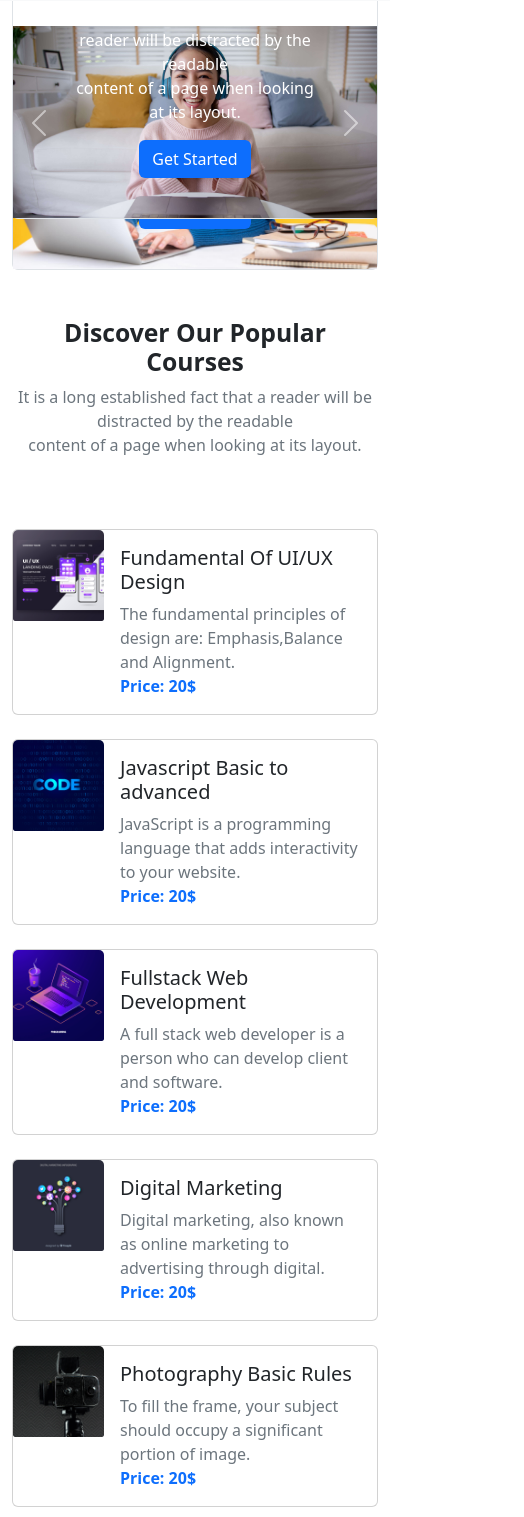
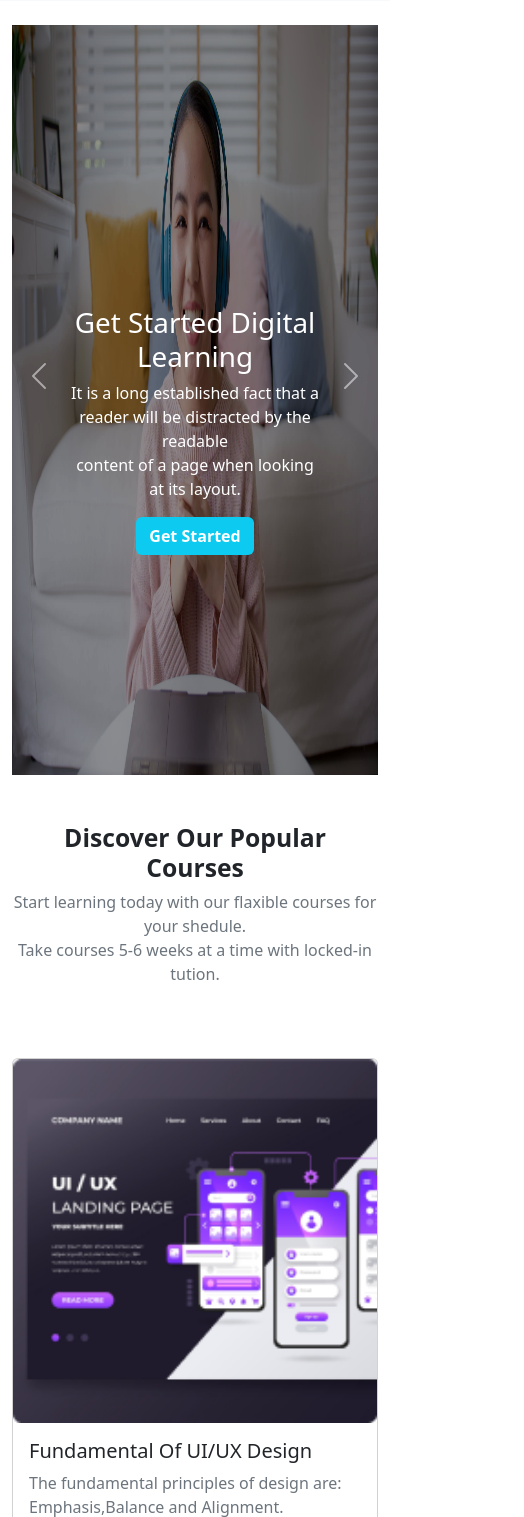
Before and after one commit to samiaurmee/assignment3-TeleSchool, a plain HTML site: page index.html in a window 390 px wide. Shown: the part 71-1588 px from the top of the page, 524 px wide, since content can reach past the window. Drawn offline with nearby package versions, Linux system fonts and the light colour scheme.

Commit message:
making responsive

```diff
--- a/index.html
+++ b/index.html
@@ -56,14 +56,15 @@
         </nav>
         <!-- navbar end -->
         <!-- slider start -->
-        <section class="mt-5">
-            <div id="carouselExampleCaptions" class="carousel slide" data-bs-ride="false">
+        <section class="mt-5" id="Home">
+            <div id="carouselExampleCaptions" class="carousel slide" data-ride="carousel">
                 <div class="carousel-inner">
-                    <div class="carousel-item active border rounded pt-5">
+                    <!-- slide-1 -->
+                    <div class="carousel-item active  pt-5">
                         <div>
-                            <img src="images/cover/cover-1.png" class="d-block w-100 h-100" alt="...">
+                            <img src="images/cover/cover-1.png" class="d-block w-100 image" alt="First slide">
                         </div>
-                        <div class="carousel-caption text-white">
+                        <div class="carousel-caption text-white" id="my-carousel-text">
                             <h1>Get Started Digital
                                 <br>
                                 Learning
@@ -75,11 +76,31 @@
                             <div class="btn bg-info text-white fw-bold">Get Started</div>
                         </div>
                     </div>
-                    <div class="carousel-item active border rounded pt-5">
+                    <!-- slide-2 -->
+                    <div class="carousel-item active  pt-5">
                         <div>
-                            <img src="images/cover/cover-2.jpg" class="d-block w-100 h-100" alt="...">
+                            <img src="images/cover/cover-2.jpg" class="d-block w-100 image" alt="Second slide">
                         </div>
-                        <div class="carousel-caption  text-white">
+                        <div class="carousel-caption  text-white" id="my-carousel-text">
+                            <h1>Get Started Digital
+                                <br>
+                                Learning
+                            </h1>
+                            <p>It is a long established fact that a reader will be distracted by
+                                the readable
+                                <br>
+                                content of a page when looking at its layout.
+                            </p>
+                            <div class="btn bg-info text-white fw-bold">Get Started</div>
+
+                        </div>
+                    </div>
+                    <!-- slide-3 -->
+                    <div class="carousel-item active  pt-5">
+                        <div>
+                            <img src="images/cover/cover-3.jpg" class="d-block w-100 image" alt="Third slide">
+                        </div>
+                        <div class="carousel-caption text-white" id="my-carousel-text">
                             <h1>Get Started Digital
                                 <br>
                                 Learning
@@ -88,29 +109,12 @@
                                 <br>
                                 content of a page when looking at its layout.
                             </p>
-                            <div class="btn bg-primary text-white">Get Started</div>
+                            <div class="btn bg-info text-white fw-bold">Get Started</div>
 
                         </div>
                     </div>
-                    <div class="carousel-item active border rounded pt-5">
-                        <div>
-                            <img src="images/cover/cover-3.jpg" class=" d-block w-100 h-100" alt="...">
-                        </div>
-                        <div class="carousel-caption text-white">
-                            <h1>Get Started Digital
-                                <br>
-                                Learning
-                            </h1>
-                            <p>It is a long established fact that a reader will be distracted by the readable
-                                <br>
-                                content of a page when looking at its layout.
-                            </p>
-                            <div class="btn bg-primary text-white">Get Started</div>
+                </div>
 
-                        </div>
-                    </div>
-
-                </div>
                 <button class="carousel-control-prev" type="button" data-bs-target="#carouselExampleCaptions"
                     data-bs-slide="prev">
                     <span class="carousel-control-prev-icon" aria-hidden="true"></span>
@@ -121,6 +125,7 @@
                     <span class="carousel-control-next-icon" aria-hidden="true"></span>
                     <span class="visually-hidden">Next</span>
                 </button>
+
             </div>
         </section>
         <!-- slider end -->
@@ -133,20 +138,20 @@
                     <br>
                     Courses
                 </h2>
-                <p class="text-secondary">It is a long established fact that a reader will be distracted by the readable
+                <p class="text-secondary">Start learning today with our flaxible courses for your shedule.
                     <br>
-                    content of a page when looking at its layout.
+                    Take courses 5-6 weeks at a time with locked-in tution.
                 </p>
 
             </div>
-            <div class="row row-cols-1 row-cols-md-2 row-cols-lg-2 g-4 mt-5">
+            <div class="row row-cols-1 row-cols-md-1 row-cols-lg-2 g-4 mt-5">
                 <!-- course-1 -->
                 <div class="col">
-                    <div class="card d-flex flex-row">
-                        <div class="w-25">
+                    <div class="card d-flex flex-lg-row flex-md-row flex-sm-row ">
+                        <div class="w-lg-25 w-sm-50">
                             <img src="images/course/course-1.png" class="card-img-top" alt="...">
                         </div>
-                        <div class="card-body w-75">
+                        <div class="card-body w-lg-75 w-sm-50">
                             <h5 class="card-title">Fundamental Of UI/UX Design</h5>
                             <p class="card-text text-secondary">The fundamental principles of design are:
                                 Emphasis,Balance and Alignment.
@@ -158,8 +163,8 @@
                 </div>
                 <!-- course-2 -->
                 <div class="col">
-                    <div class="card d-flex flex-row">
-                        <div class="w-25">
+                    <div class="card d-flex flex-lg-row flex-md-row flex-sm-row">
+                        <div class="w-lg-25 w-sm-50">
                             <img src="images/course/course-2.png" class="card-img-top" alt="...">
                         </div>
                         <div class="card-body w-75">
@@ -174,8 +179,8 @@
                 </div>
                 <!-- course-3 -->
                 <div class="col">
-                    <div class="card d-flex flex-row">
-                        <div class="w-25">
+                    <div class="card d-flex flex-lg-row flex-md-row flex-sm-row">
+                        <div class="w-lg-25 w-sm-50">
                             <img src="images/course/course-3.png" class="card-img-top" alt="...">
                         </div>
                         <div class="card-body w-75">
@@ -190,8 +195,8 @@
                 </div>
                 <!-- course-4 -->
                 <div class="col">
-                    <div class="card d-flex flex-row">
-                        <div class="w-25">
+                    <div class="card d-flex flex-lg-row flex-md-row flex-sm-row">
+                        <div class="w-lg-25 w-sm-50">
                             <img src="images/course/course-4.png" class="card-img-top" alt="...">
                         </div>
                         <div class="card-body w-75">
@@ -206,8 +211,8 @@
                 </div>
                 <!-- course-5 -->
                 <div class="col">
-                    <div class="card d-flex flex-row">
-                        <div class="w-25">
+                    <div class="card d-flex flex-lg-row flex-md-row flex-sm-row">
+                        <div class="w-lg-25 w-sm-50">
                             <img src="images/course/course-5.png" class="card-img-top" alt="...">
                         </div>
                         <div class="card-body w-75">
@@ -222,8 +227,8 @@
                 </div>
                 <!-- course-6 -->
                 <div class="col">
-                    <div class="card d-flex flex-row">
-                        <div class="w-25">
+                    <div class="card d-flex flex-lg-row flex-md-row flex-sm-row">
+                        <div class="w-lg-25 w-sm-50">
                             <img src="images/course/course-6.png" class="card-img-top" alt="...">
                         </div>
                         <div class="card-body w-75">
@@ -240,14 +245,15 @@
 
         </section>
         <!-- courses end -->
-        <!-- courses option -->
+        <!-- courses option start-->
         <div class="text-center mt-5">
             <button class="btn btn-info text-white fw-bold p-3">See More Courses</button>
         </div>
-        <!-- Explore The learning Institute -->
+        <!-- courses option end-->
+        <!-- Explore The learning Institute start-->
         <section class="container mt-5" id="Deals">
-            <div class="card mb-3 flex flex-row align-items-center">
-                <div class="w-50">
+            <div class="card mb-3 flex flex-sm-column flex-md-row align-items-lg-center">
+                <div class="w-xl-50 h-sm-50">
                     <img src="images/working.png" class="card-img-top" alt="...">
                 </div>
                 <div class="card-body w-50 ms-5">
@@ -281,8 +287,8 @@
                 </div>
             </div>
         </section>
-
-        <!-- about successful student -->
+        <!-- Explore The learning Institute end-->
+        <!-- about successful student start-->
         <section class="container mt-5" id="Success">
             <div>
                 <h1>Meet Our Successful
@@ -336,7 +342,8 @@
                 <button class="btn btn-info text-white fw-bold ">View All</button>
             </div>
         </section>
-        <!-- Frequently Asked Questions -->
+        <!-- about successful student end-->
+        <!-- Frequently Asked Questions start-->
         <section class="container mt-5" id="About">
             <div class="text-center">
                 <h1>Frequently Asked Questions</h1>
@@ -418,8 +425,9 @@
                 </div>
             </div>
         </section>
-        <!-- joining section -->
-        <section class="container mt-5" id="Register">
+        <!-- Frequently Asked Questions end -->
+        <!-- joining section start -->
+        <section class="container mt-5 " id="Register">
             <div class="card">
                 <div class="card-body bg-info d-flex flex-row justify-content-between p-5">
                     <div>
@@ -434,20 +442,19 @@
                             data-target="#exampleModalLong">
                             Register Now
                         </button>
-
                         <!-- Modal -->
-                        <div class="modal" id="exampleModalLong" tabindex="-1" role="dialog"
-                            aria-labelledby="exampleModalLongTitle" aria-hidden="true">
+                        <div class="modal" id="exampleModal" tabindex="-1" role="dialog"
+                            aria-labelledby="exampleModalLabel" aria-hidden="true">
                             <div class="modal-dialog" role="document">
                                 <div class="modal-content">
                                     <div class="modal-header">
-                                        <h5 class="modal-title" id="exampleModalLongTitle">Modal title</h5>
+                                        <h5 class="modal-title" id="exampleModalLabel">Modal title</h5>
                                         <button type="button" class="close" data-dismiss="modal" aria-label="Close">
                                             <span aria-hidden="true">&times;</span>
                                         </button>
                                     </div>
                                     <div class="modal-body">
-                                        ...
+                                        Want to Register?
                                     </div>
                                     <div class="modal-footer">
                                         <button type="button" class="btn btn-secondary"
@@ -458,12 +465,14 @@
                             </div>
                         </div>
                         <!-- modal end -->
+
                     </div>
                 </div>
             </div>
         </section>
-        <!-- trusted by companies -->
-        <section class="container mt-5">
+        <!-- joining end -->
+        <!-- trusted by companies start -->
+        <section class="container mt-5 d-none d-lg-block">
             <div class="text-center">
                 <h1 class="fw-semibold">Trusted by over 800+ companies</h1>
             </div>
@@ -475,9 +484,10 @@
             </div>
 
         </section>
+        <!-- trusted by companies end-->
     </main>
-    <!-- footer -->
-    <section class="container mt-5">
+    <!-- footer start-->
+    <section class="mt-5">
         <footer class="bg-dark text-center text-white">
             <!-- Grid container start -->
             <div class="pt-5">
@@ -506,6 +516,7 @@
             <!-- Grid container end -->
         </footer>
     </section>
+    <!-- footer end -->
     <script src="https://cdn.jsdelivr.net/npm/bootstrap@5.2.0/dist/js/bootstrap.bundle.min.js"
         integrity="sha384-A3rJD856KowSb7dwlZdYEkO39Gagi7vIsF0jrRAoQmDKKtQBHUuLZ9AsSv4jD4Xa"
         crossorigin="anonymous"></script>
--- a/styles/style.css
+++ b/styles/style.css
@@ -0,0 +1,18 @@
+/* topbanner start */
+#my-carousel-text {
+    padding-bottom: 200px;
+    background-repeat: no-repeat;
+}
+
+.image {
+    width: 100%;
+    height: 750px;
+    filter: brightness(60%);
+}
+
+.flex-sm-column {
+    width: 100%;
+    height: 100%;
+}
+
+/* topbanner end */
```
